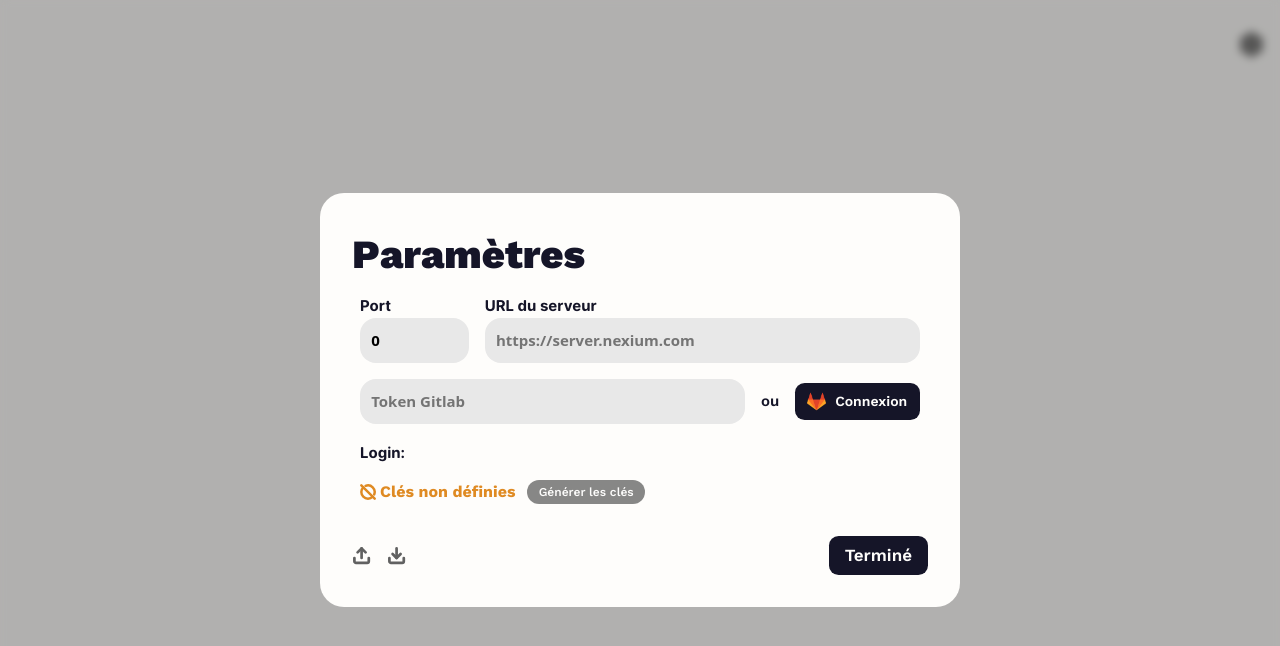
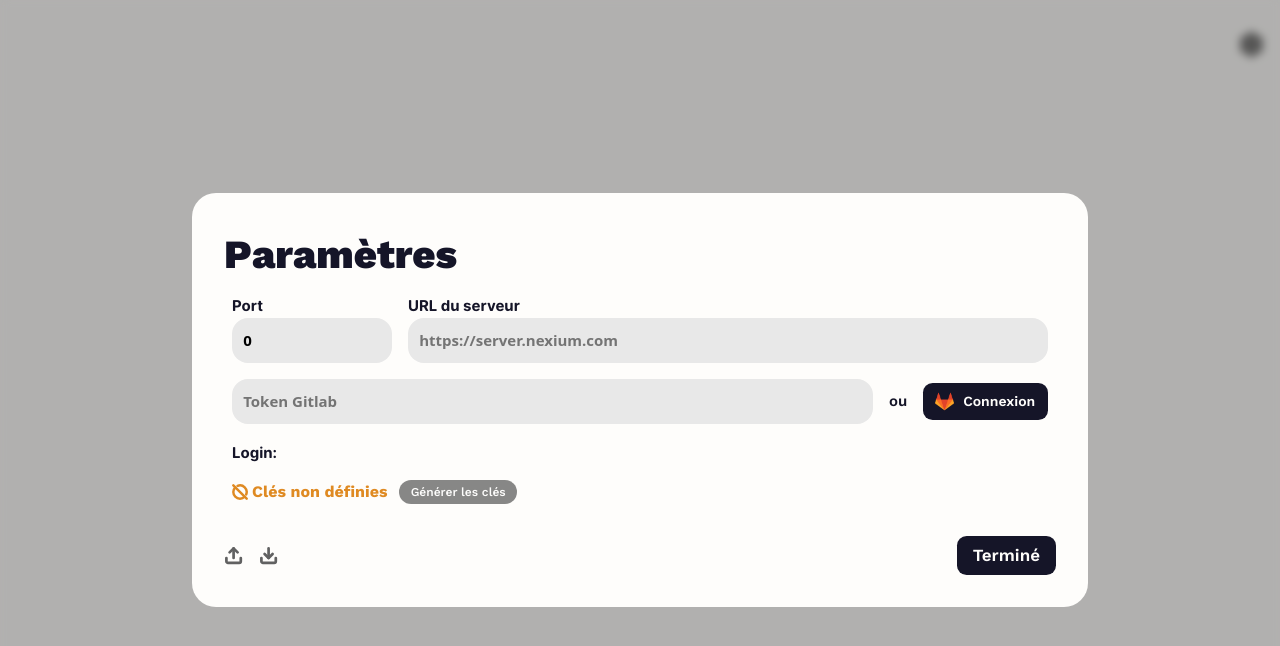
Before and after one commit to jean-voila/nexium, a SvelteKit app in the folder client/: page / in a window 1280 px wide. Shown: the top 646 px of the page. Built offline with nearby package versions, Linux system fonts and the light colour scheme.

Commit message:
fixed the app window size

```diff
--- a/client/src-tauri/tauri.conf.json
+++ b/client/src-tauri/tauri.conf.json
@@ -15,12 +15,12 @@
     "windows": [
       {
         "title": "Nexium",
-        "width": 800,
-        "height": 600,
+        "width": 1100,
+        "height": 700,
         "resizable": true,
         "fullscreen": false,
-        "minHeight": 400,
-        "minWidth": 600,
+        "minWidth": 950,
+        "minHeight": 600,
         "decorations": true
       }
     ],
--- a/client/src/app.css
+++ b/client/src/app.css
@@ -66,7 +66,7 @@ body {
     -webkit-app-region: no-drag;
     -webkit-user-drag: none;
     -webkit-touch-callout: none;
-    /* iOS Safari */
+
 }
 
 
@@ -299,10 +299,9 @@ body {
     /* équivalent à rounded-3xl */
     padding: 2rem;
     /* équivalent à p-8 */
-    max-width: 40rem;
-    /* équivalent à max-w-md */
-    width: 100%;
-    /* équivalent à w-full */
+    width: 70%;
+
+
 }
 
 .settings-titre {
```
